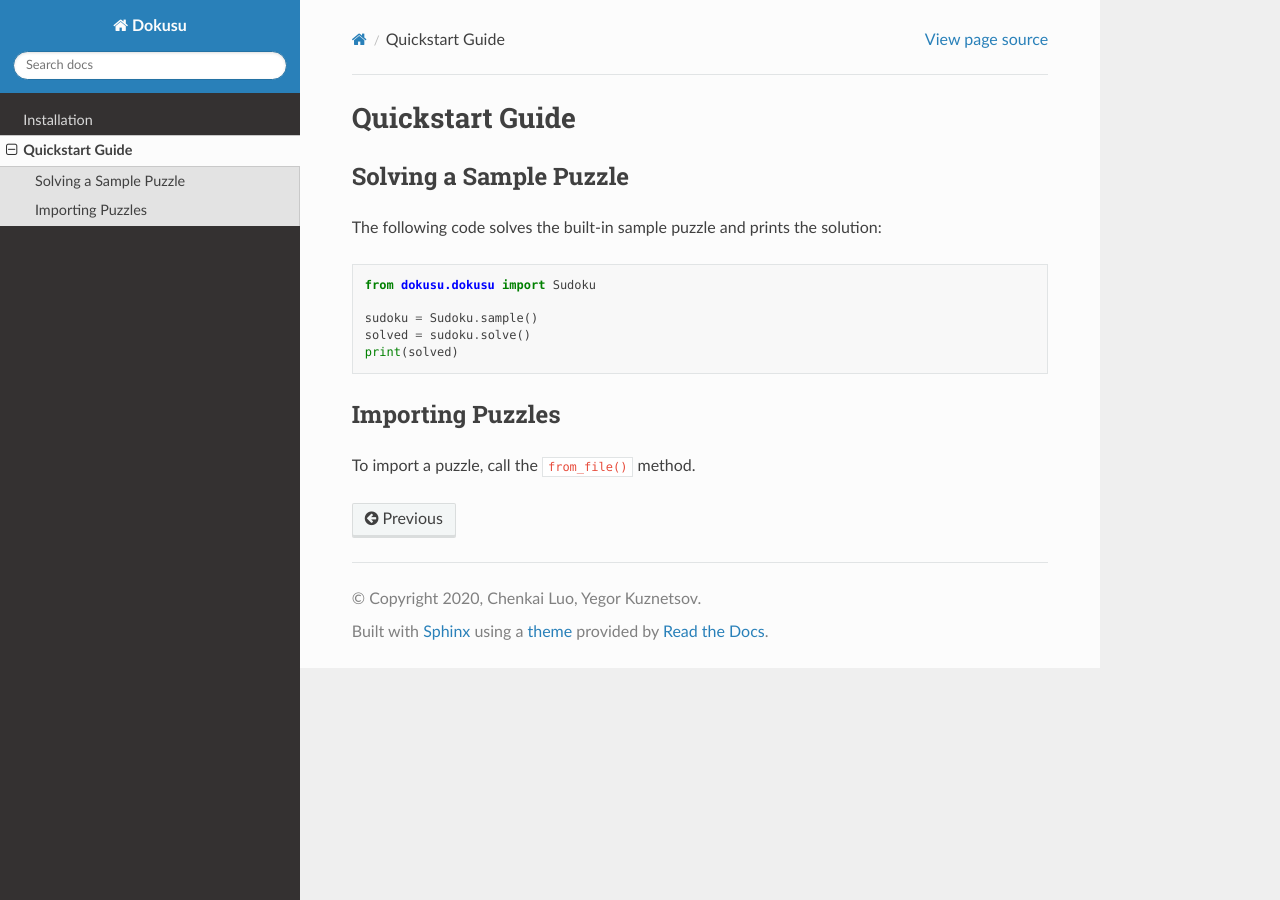
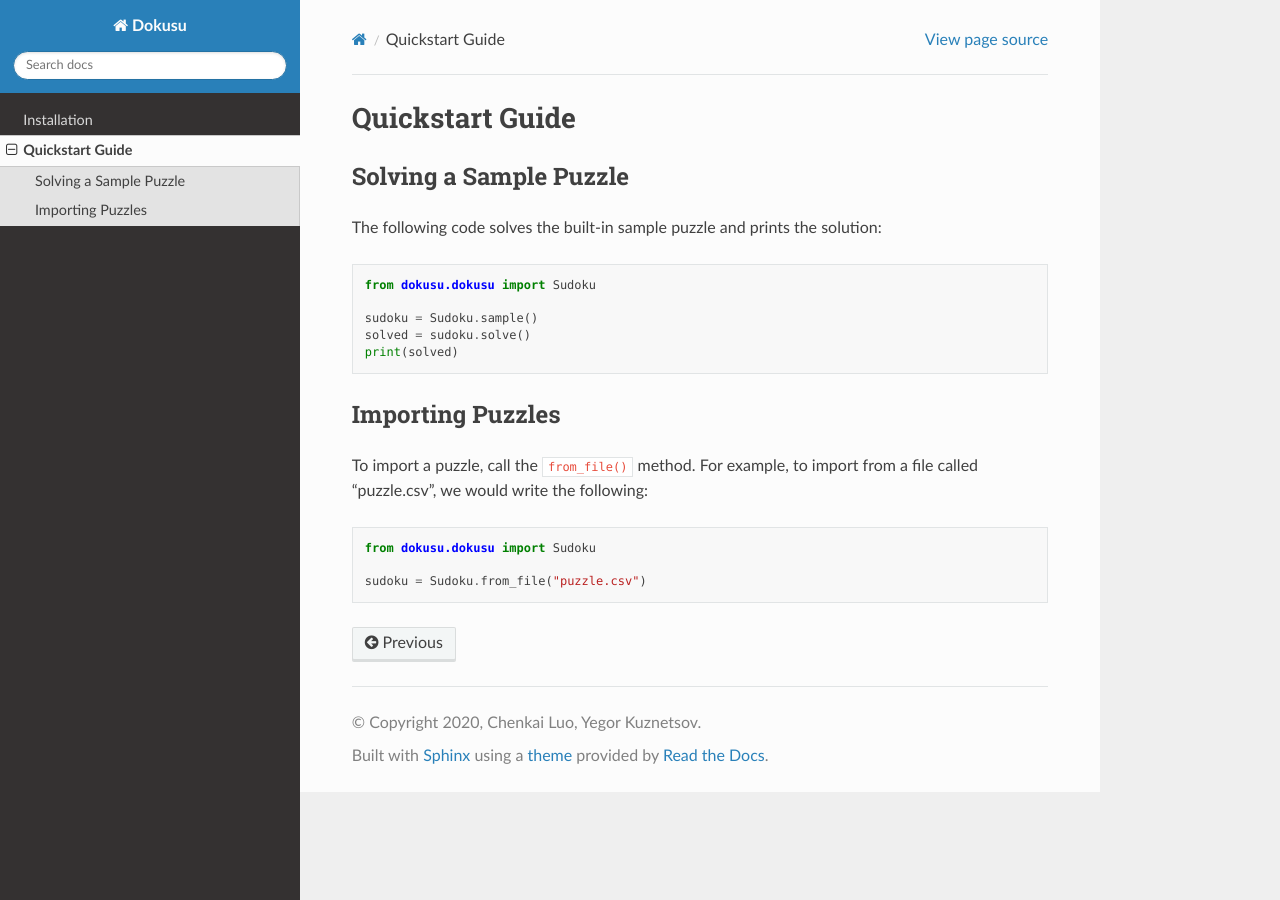
Before and after one commit to Chenkail/Dokusu, a Sphinx documentation site: the page built from docs/source/quickstart.rst, in a window 1280 px wide. Built offline with Sphinx 7.4.7 and the Read the Docs theme 2.0.0, drawn with Linux system fonts in a browser that asks for light colours.

Commit message:
Update quickstart.rst

```diff
--- a/docs/source/quickstart.rst
+++ b/docs/source/quickstart.rst
@@ -18,4 +18,10 @@ The following code solves the built-in sample puzzle and prints the solution:
 Importing Puzzles
 =================
 
-To import a puzzle, call the ``from_file()`` method.
+To import a puzzle, call the ``from_file()`` method. For example, to import from a file called "puzzle.csv", we would write the following:
+
+.. code:: python
+
+    from dokusu.dokusu import Sudoku
+
+    sudoku = Sudoku.from_file("puzzle.csv")
```
